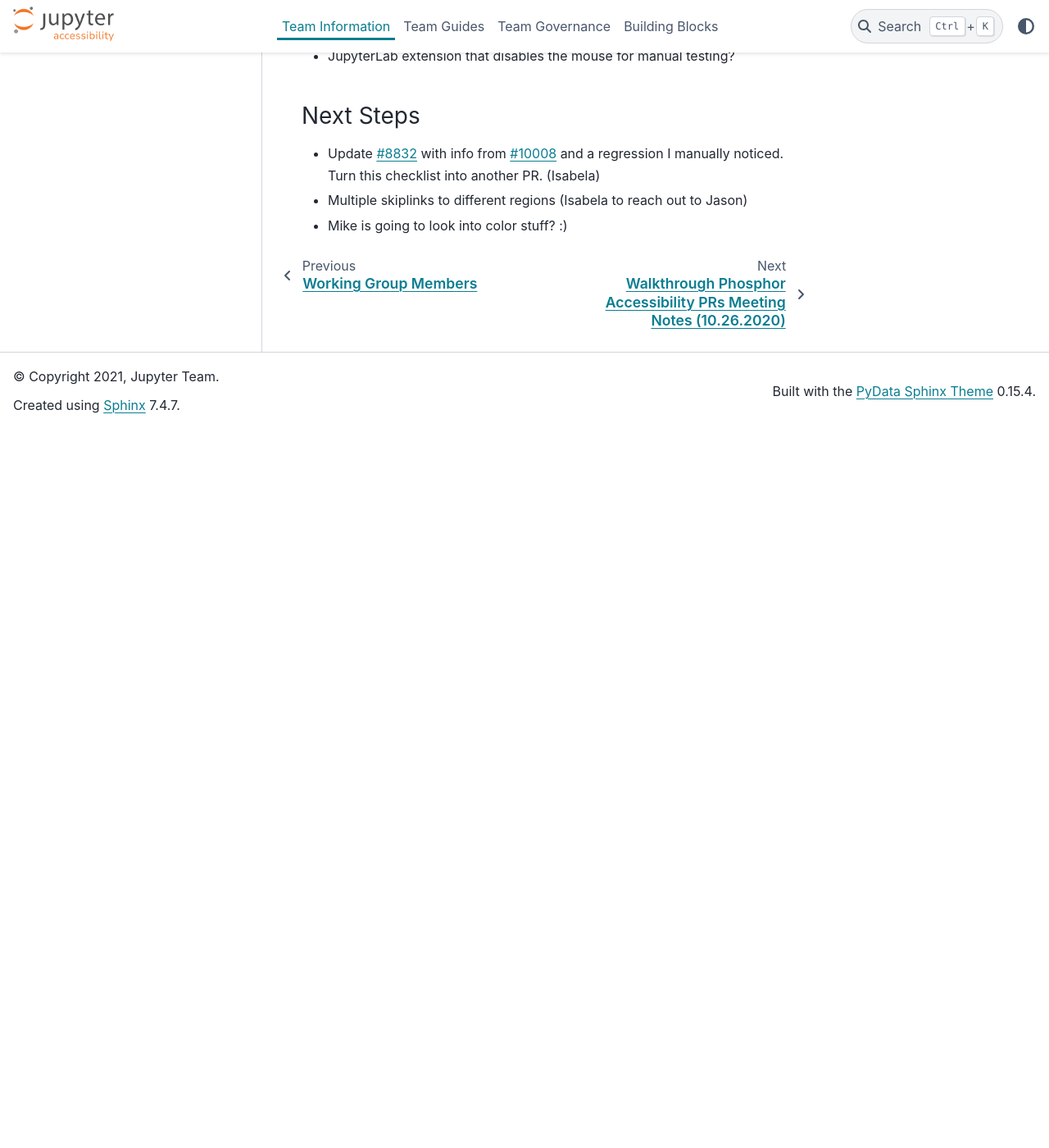
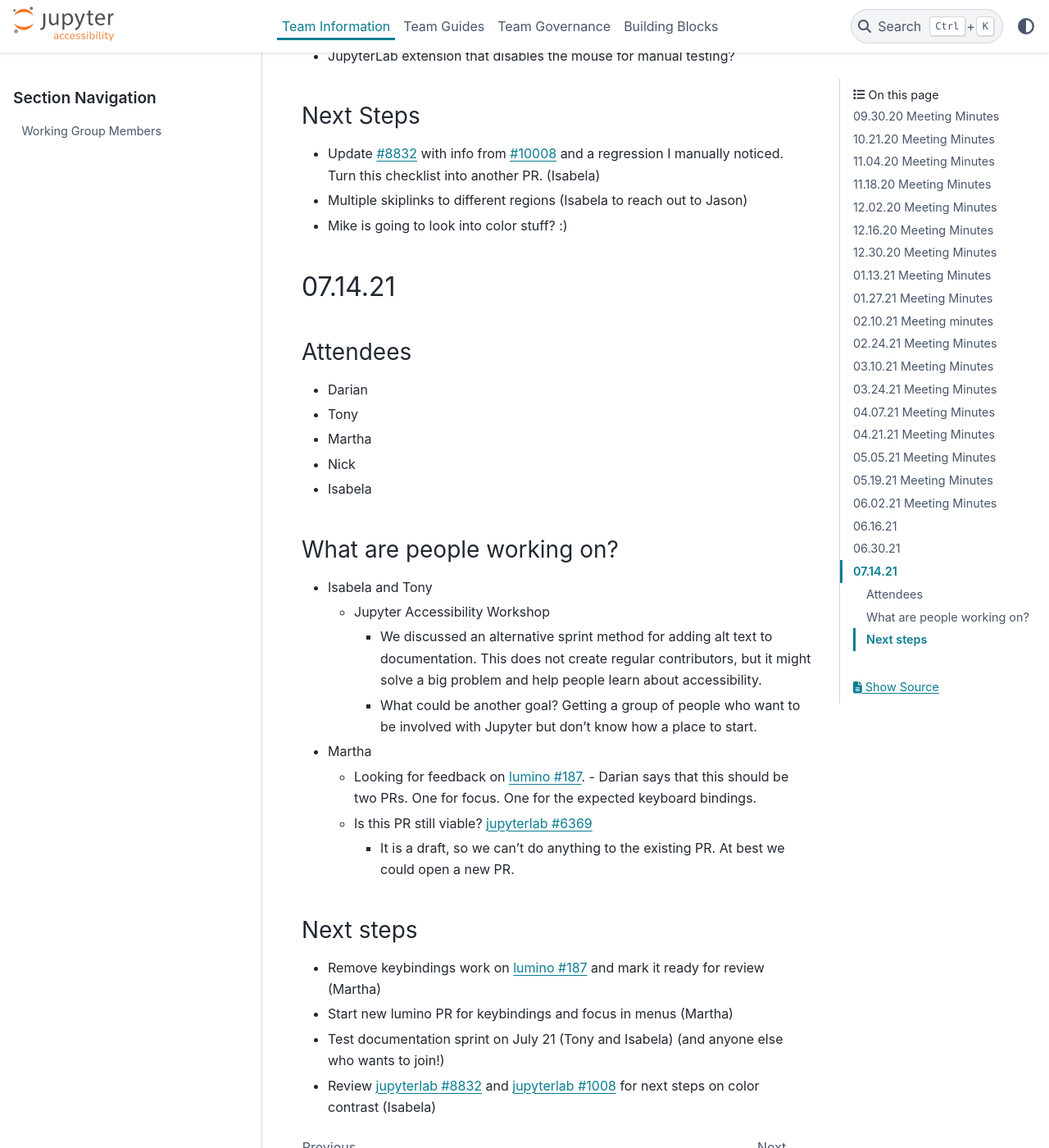
Before and after one commit to jupyter/accessibility, a Sphinx documentation site: the page built from docs/source/meeting-minutes/jupyterlab-accessibility-meetings/all-minutes.md, in a window 1280 px wide and 1400 px high, scrolled down 40999 px. Shown: the whole window at 82% size. Built offline with Sphinx 7.4.7 and the PyData theme 0.15.4, drawn with Linux system fonts in a browser that asks for light colours; before the commit the page ends 41522 px from its top, so only the background shows below that; some of the changed text lies outside the part shown.

Commit message:
Add July 14 meeting minutes

```diff
--- a/docs/source/meeting-minutes/jupyterlab-accessibility-meetings/all-minutes.md
+++ b/docs/source/meeting-minutes/jupyterlab-accessibility-meetings/all-minutes.md
@@ -1263,3 +1263,28 @@
 - Update [#8832](https://github.com/jupyterlab/jupyterlab/issues/8832) with info from [#10008](https://github.com/jupyterlab/jupyterlab/issues/10008) and a regression I manually noticed. Turn this checklist into another PR. (Isabela)
 - Multiple skiplinks to different regions (Isabela to reach out to Jason)
 - Mike is going to look into color stuff? :)
+
+## 07.14.21
+### Attendees
+- Darian
+- Tony
+- Martha
+- Nick
+- Isabela
+
+### What are people working on?
+- Isabela and Tony
+    - Jupyter Accessibility Workshop
+        - We discussed an alternative sprint method for adding alt text to documentation. This does not create regular contributors, but it might solve a big problem and help people learn about accessibility.
+        - What could be another goal? Getting a group of people who want to be involved with Jupyter but don't know how a place to start.
+- Martha
+    - Looking for feedback on [lumino #187](https://github.com/jupyterlab/lumino/pull/187).
+            - Darian says that this should be two PRs. One for focus. One for the expected keyboard bindings.
+    - Is this PR still viable? [jupyterlab #6369](https://github.com/jupyterlab/jupyterlab/pull/6369)
+        - It is a draft, so we can't do anything to the existing PR. At best we could open a new PR.
+
+### Next steps
+- Remove keybindings work on [lumino #187](https://github.com/jupyterlab/lumino/pull/187) and mark it ready for review (Martha)
+- Start new lumino PR for keybindings and focus in menus (Martha)
+- Test documentation sprint on July 21 (Tony and Isabela) (and anyone else who wants to join!)
+- Review [jupyterlab #8832](https://github.com/jupyterlab/jupyterlab/issues/8832) and [jupyterlab #1008](https://github.com/jupyterlab/jupyterlab/issues/1008) for next steps on color contrast (Isabela)
```
Also changed, not shown: docs/source/meeting-minutes/jupyterlab-accessibility-meetings/2021-07-14.md (added, +24 -0 lines).
